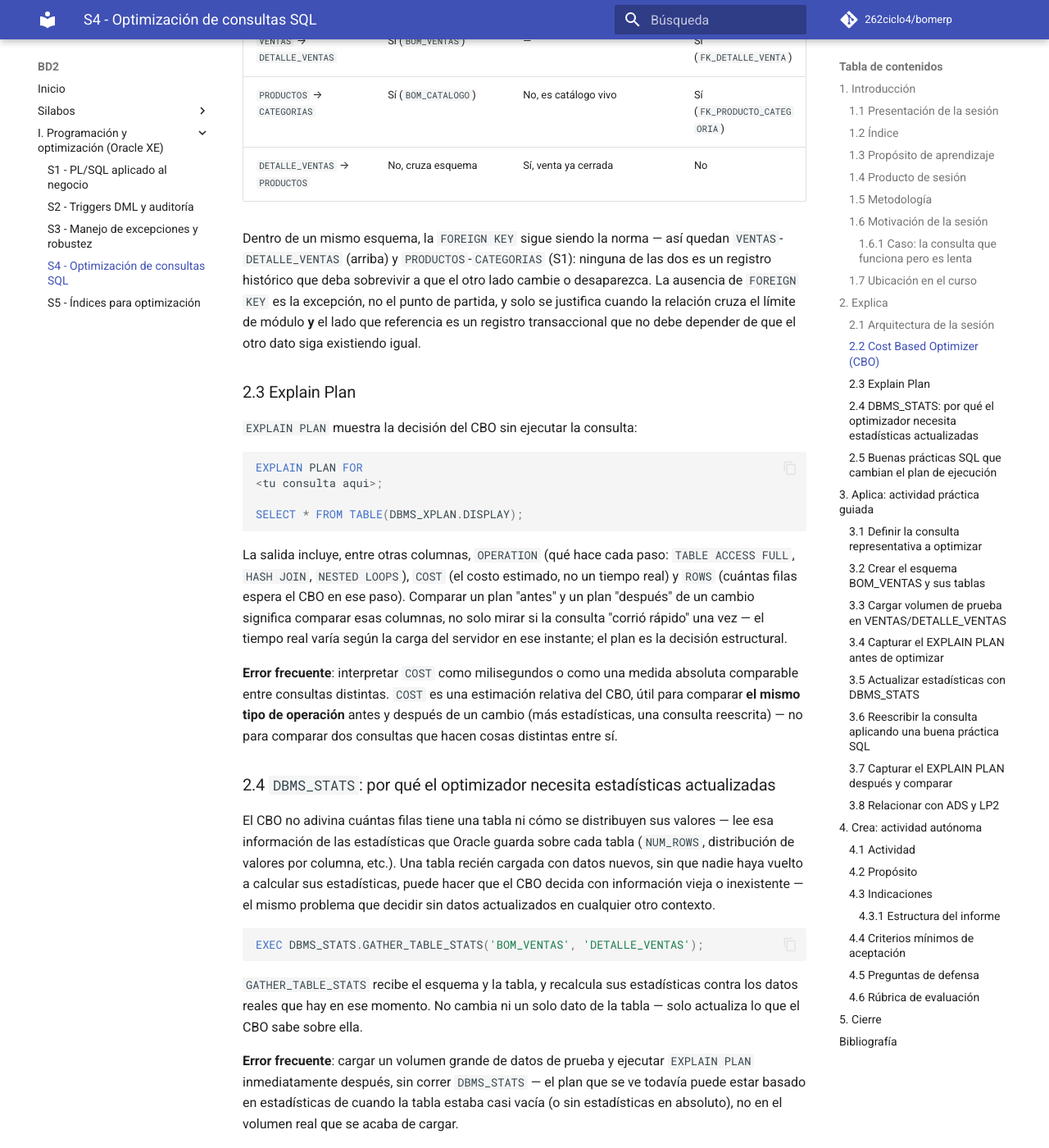
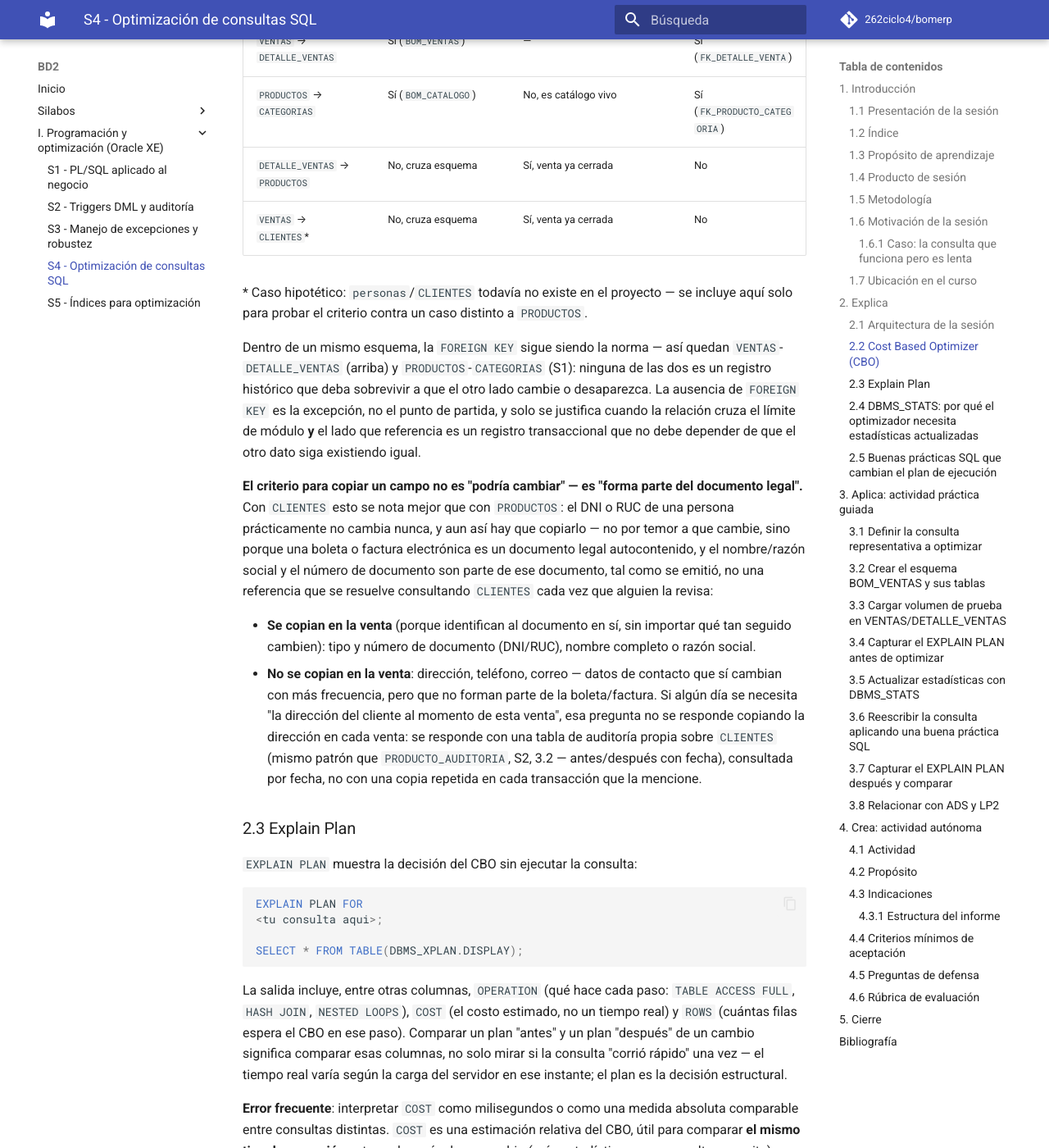
Before and after one commit to 262ciclo4/bomerp, an MkDocs documentation site: the page built from docs/bd2/sesiones/S04_Optimizacion_Consultas_SQL.md, in a window 1280 px wide and 1400 px high, scrolled down 5845 px. Shown: the whole window at 82% size. Built offline with MkDocs 1.6.1 and Material for MkDocs 9.7.7, drawn with Linux system fonts in a browser that asks for light colours; comment, search, counter and statistics services are not loaded.

Commit message:
Sesion 5

```diff
--- a/docs/bd2/sesiones/S04_Optimizacion_Consultas_SQL.md
+++ b/docs/bd2/sesiones/S04_Optimizacion_Consultas_SQL.md
@@ -152,8 +152,16 @@ El **Cost Based Optimizer** es el componente de Oracle que decide, para cada con
 | `VENTAS` → `DETALLE_VENTAS` | Sí (`BOM_VENTAS`) | — | Sí (`FK_DETALLE_VENTA`) |
 | `PRODUCTOS` → `CATEGORIAS` | Sí (`BOM_CATALOGO`) | No, es catálogo vivo | Sí (`FK_PRODUCTO_CATEGORIA`) |
 | `DETALLE_VENTAS` → `PRODUCTOS` | No, cruza esquema | Sí, venta ya cerrada | No |
+| `VENTAS` → `CLIENTES`* | No, cruza esquema | Sí, venta ya cerrada | No |
+
+\* Caso hipotético: `personas`/`CLIENTES` todavía no existe en el proyecto — se incluye aquí solo para probar el criterio contra un caso distinto a `PRODUCTOS`.
 
 Dentro de un mismo esquema, la `FOREIGN KEY` sigue siendo la norma — así quedan `VENTAS`-`DETALLE_VENTAS` (arriba) y `PRODUCTOS`-`CATEGORIAS` (S1): ninguna de las dos es un registro histórico que deba sobrevivir a que el otro lado cambie o desaparezca. La ausencia de `FOREIGN KEY` es la excepción, no el punto de partida, y solo se justifica cuando la relación cruza el límite de módulo **y** el lado que referencia es un registro transaccional que no debe depender de que el otro dato siga existiendo igual.
+
+**El criterio para copiar un campo no es "podría cambiar" — es "forma parte del documento legal".** Con `CLIENTES` esto se nota mejor que con `PRODUCTOS`: el DNI o RUC de una persona prácticamente no cambia nunca, y aun así hay que copiarlo — no por temor a que cambie, sino porque una boleta o factura electrónica es un documento legal autocontenido, y el nombre/razón social y el número de documento son parte de ese documento, tal como se emitió, no una referencia que se resuelve consultando `CLIENTES` cada vez que alguien la revisa:
+
+- **Se copian en la venta** (porque identifican al documento en sí, sin importar qué tan seguido cambien): tipo y número de documento (DNI/RUC), nombre completo o razón social.
+- **No se copian en la venta**: dirección, teléfono, correo — datos de contacto que sí cambian con más frecuencia, pero que no forman parte de la boleta/factura. Si algún día se necesita "la dirección del cliente al momento de esta venta", esa pregunta no se responde copiando la dirección en cada venta: se responde con una tabla de auditoría propia sobre `CLIENTES` (mismo patrón que `PRODUCTO_AUDITORIA`, S2, 3.2 — antes/después con fecha), consultada por fecha, no con una copia repetida en cada transacción que la mencione.
 
 ### 2.3 Explain Plan
 
```
Also changed, not shown: docs/lp2/sesiones/S04_Operacion_Cabecera_Detalle_Venta_DetalleVenta.md (+8 -0 lines).
